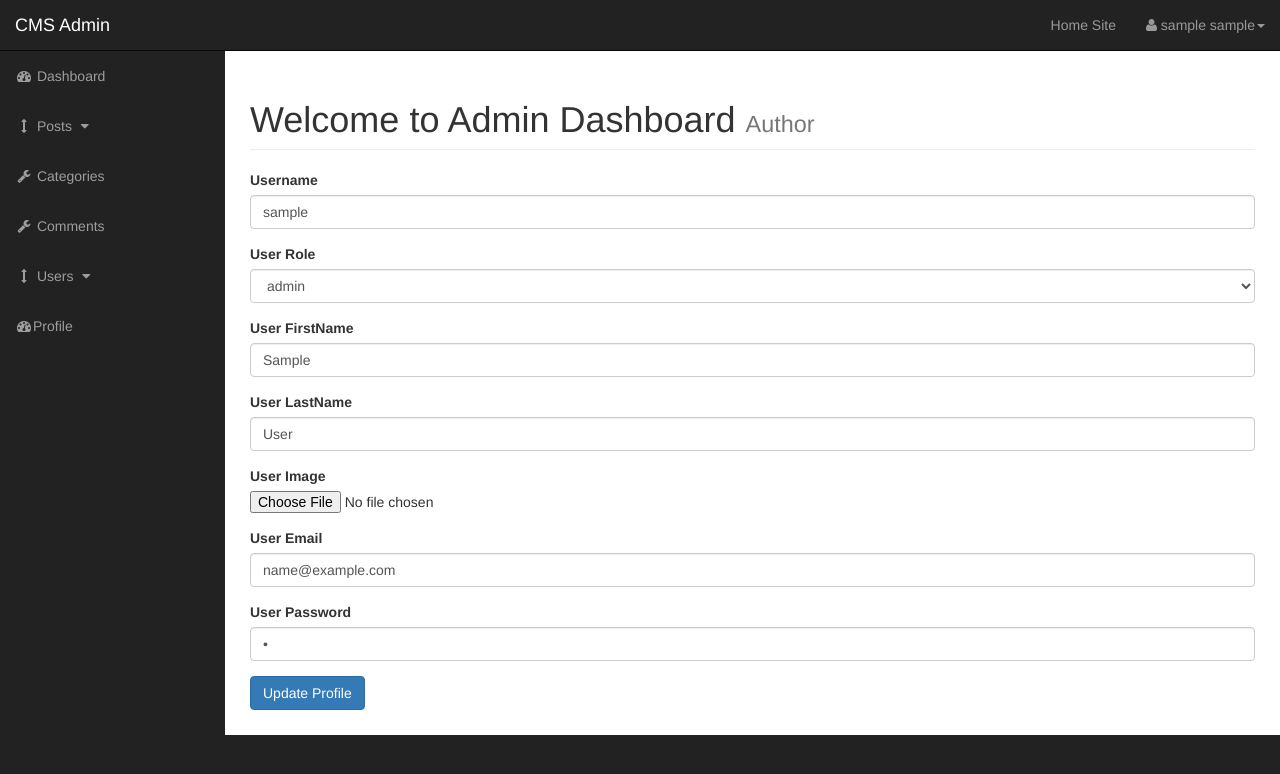
After one commit to naveen-ku/Content-Management-System, a PHP site: page /admin/profile.php in a window 1280 px wide. The commit adds this page. Shown: the top 774 px of the page. Run offline with PHP 8.4, Linux system fonts and the light colour scheme; the visitor is signed in with stand-in values (Sample User, id 1); tables that the repository leaves empty or names only in its code hold one stand-in row (values such as "Sample post"); data that the repository does not hold is empty; a stand-in replaces the project's code that opens the database connection; some libraries are stand-ins or nearby versions.

Commit message:
[feat] edit profile from dashboard functionality

```diff
--- a/admin/includes/admin_navigation.php
+++ b/admin/includes/admin_navigation.php
@@ -63,7 +63,7 @@
                  </ul>
              </li>
              <li>
-                 <a href="index-rtl.html"><i class="fa fa-fw fa-dashboard"></i>Profile</a>
+                 <a href="profile.php"><i class="fa fa-fw fa-dashboard"></i>Profile</a>
              </li>
          </ul>
      </div>
--- a/admin/includes/edit_user.php
+++ b/admin/includes/edit_user.php
@@ -86,7 +86,7 @@ if (isset($_POST['update_user'])) {
 
     <div class="form-group">
         <label for="user_password">User Password</label>
-        <input type="text" class="form-control" name="user_password">
+        <input type="password" class="form-control" name="user_password" value="<?php echo $user_password; ?>">
     </div>
 
 
--- /dev/null
+++ b/admin/profile.php
@@ -0,0 +1,127 @@
+<?php include "includes/admin_header.php" ?>
+<?php
+
+if (isset($_SESSION['username'])) {
+    $username = $_SESSION['username'];
+    $sql = "SELECT * FROM users WHERE username = '{$username}'";
+    $select_user_query = mysqli_query($connection, $sql);
+
+    while ($row = mysqli_fetch_assoc($select_user_query)) {
+        $user_id = $row['user_id'];
+        $username = $row['username'];
+        $user_firstname = $row['user_firstname'];
+        $user_lastname = $row['user_lastname'];
+        $user_role = $row['user_role'];
+        $user_image = $row['user_image'];
+        $user_email = $row['user_email'];
+        $user_password = $row['user_password'];
+    }
+}
+
+if (isset($_POST['update_user_profile'])) {
+    $user_id = $_SESSION['user_id'];
+    $username = $_POST['username'];
+    $user_firstname = $_POST['user_firstname'];
+    $user_lastname = $_POST['user_lastname'];
+    $user_email = $_POST['user_email'];
+    $user_password = $_POST['user_password'];
+
+    $user_image = $_FILES['user_image']['name'];
+    $user_image_temp = $_FILES['user_image']['tmp_name'];
+
+    move_uploaded_file($user_image_temp, "../images/$user_image");
+
+    $query = "UPDATE users SET ";
+    $query .= "username = '{$username}', ";
+    $query .= "user_firstname = '{$user_firstname}', ";
+    $query .= "user_lastname = '{$user_lastname}', ";
+    $query .= "user_email = '{$user_email}', ";
+    $query .= "user_image = '{$user_image}', ";
+    $query .= "user_password = '{$user_password}' ";
+    $query .= "WHERE user_id = {$user_id}";
+
+    $update_user_query = mysqli_query($connection, $query);
+    confirmQuery($update_user_query);
+    header("Location: index.php");
+}
+
+
+?>
+
+<div id="wrapper">
+
+    <!-- Navigation -->
+    <?php include "includes/admin_navigation.php" ?>
+
+    <div id="page-wrapper">
+
+        <div class="container-fluid">
+            <!-- Page Heading -->
+            <div class="row">
+                <div class="col-lg-12">
+                    <h1 class="page-header">
+                        Welcome to Admin Dashboard
+                        <small>Author</small>
+                    </h1>
+
+                    <form action="" method="POST" enctype="multipart/form-data">
+
+                        <div class="form-group">
+                            <label for="username">Username</label>
+                            <input type="text" class="form-control" name="username" value="<?php echo $username; ?>">
+                        </div>
+
+                        <div class="form-group">
+                            <label for="user_role">User Role</label>
+                            <select name="user_role" id="" class="form-control" required>
+
+                                <option value="<?php echo $user_role ?>"><?php echo $user_role ?></option>
+
+
+                            </select>
+                        </div>
+
+
+                        <div class="form-group">
+                            <label for="user_firstname">User FirstName</label>
+                            <input type="text" class="form-control" name="user_firstname" value="<?php echo $user_firstname; ?>">
+                        </div>
+
+                        <div class="form-group">
+                            <label for="user_lastname">User LastName</label>
+                            <input type="text" class="form-control" name="user_lastname" value="<?php echo $user_lastname; ?>">
+                        </div>
+
+                        <div class="form-group">
+                            <label for="user_image">User Image</label>
+                            <input type="file" name="user_image">
+                        </div>
+
+                        <div class="form-group">
+                            <label for="user_email">User Email</label>
+                            <input type="email" class="form-control" name="user_email" value="<?php echo $user_email; ?>">
+                        </div>
+
+                        <div class="form-group">
+                            <label for="user_password">User Password</label>
+                            <input type="password" class="form-control" name="user_password" value="<?php echo $user_password; ?>">
+                        </div>
+
+
+
+                        <div class="form-group">
+                            <input type="submit" class="btn btn-primary" name="update_user_profile" value="Update Profile">
+                        </div>
+                    </form>
+                </div>
+
+            </div>
+            <!-- /.row -->
+
+        </div>
+        <!-- /.container-fluid -->
+
+    </div>
+
+    <!-- /#page-wrapper -->
+    <?php include "includes/admin_footer.php" ?>
--- a/includes/login.php
+++ b/includes/login.php
@@ -25,7 +25,7 @@ if (isset($_POST['login_user'])) {
     }
 
     if ($username === $db_username && $user_password === $db_user_password) {
-
+        $_SESSION['user_id'] = $db_user_id;
         $_SESSION['username'] = $db_username;
         $_SESSION['user_firstname'] = $db_user_firstname;
         $_SESSION['user_lastname'] = $db_user_lastname;
```
